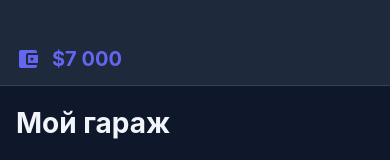
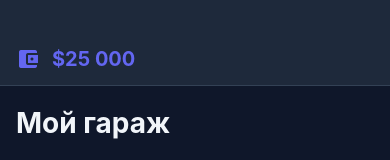
Before and after one commit to kanstantsin-liubinski/mobile-car-game, a React Native app: screen / in a window 390 px wide. Shown: the top 160 px of the page. Built offline with nearby package versions, Linux system fonts and the light colour scheme.

Commit message:
change initial balance

```diff
--- a/src/hooks/useBalance.ts
+++ b/src/hooks/useBalance.ts
@@ -1,7 +1,7 @@
 import { useState } from 'react';
 
 export const useBalance = () => {
-  const [balance, setBalance] = useState(7000);
+  const [balance, setBalance] = useState(25000);
 
   const addBalance = (amount: number) => {
     setBalance((prev) => prev + amount);
--- a/src/screens/GarageScreen.tsx
+++ b/src/screens/GarageScreen.tsx
@@ -1,7 +1,9 @@
 import React, { useState } from 'react';
-import { View, Text, ScrollView, TouchableOpacity, Modal, Pressable } from 'react-native';
+import { View, Text, ScrollView, TouchableOpacity, Modal, Pressable, Platform } from 'react-native';
+import { useSafeAreaInsets } from 'react-native-safe-area-context';
 import { garageStyles } from '@styles/styles';
 import { useGarageContext } from '@hooks/GarageContext';
+import { useSafeAreaWeb } from '@hooks/useSafeAreaWeb';
 import { colors } from '@styles/colors';
 import { calculateCarPrice } from '../utils/priceCalculator';
 
@@ -11,6 +13,9 @@ interface GarageScreenProps {
 
 export const GarageScreen: React.FC<GarageScreenProps> = ({ onSellCar }) => {
   const { garage, repairCar, sellCar } = useGarageContext();
+  const nativeInsets = useSafeAreaInsets();
+  const webInsets = useSafeAreaWeb();
+  const insets = Platform.OS === 'web' ? webInsets : nativeInsets;
   const [selectedCarForSale, setSelectedCarForSale] = useState<{
     id: string;
     name: string;
@@ -198,7 +203,7 @@ export const GarageScreen: React.FC<GarageScreenProps> = ({ onSellCar }) => {
         onRequestClose={() => setSelectedCarForSale(null)}
       >
         <View style={garageStyles.modalOverlay}>
-          <View style={garageStyles.modalContent}>
+          <View style={[garageStyles.modalContent, { paddingBottom: insets.bottom + 20 }]}>
             <Text style={garageStyles.modalTitle}>Продажа машины</Text>
 
             <View style={garageStyles.modalInfoBlock}>
```
